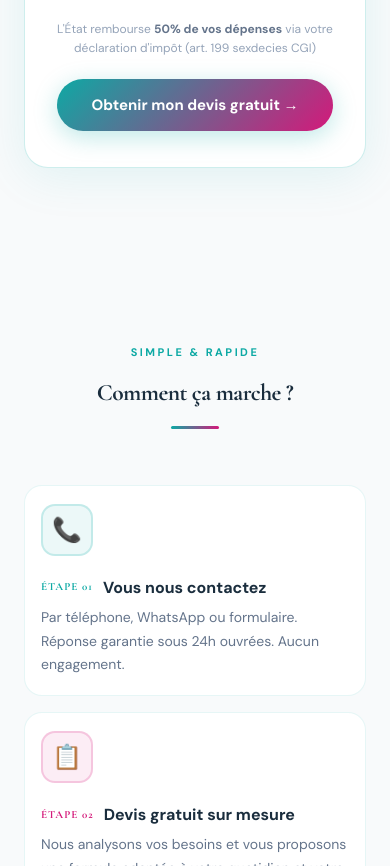
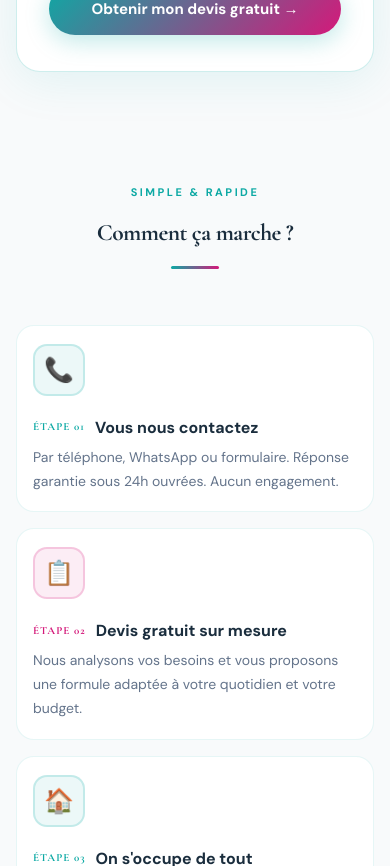
Before and after one commit to bullsmoneyfinance-beep/jmtd-site, a Next.js app: page / in a window 390 px wide. Shown: the part 5480-6346 px from the top of the page. Built offline with nearby package versions, Linux system fonts and the light colour scheme.

Commit message:
feat: optimisation mobile complete - padding, grilles, checklist, hero

```diff
--- a/app/globals.css
+++ b/app/globals.css
@@ -368,6 +368,36 @@ a { color: inherit; text-decoration: none; }
 
   /* Services grid */
   .services-grid { grid-template-columns: 1fr !important; }
+
+  /* QuickForm 2-col → 1-col */
+  .quick-form-grid { grid-template-columns: 1fr !important; gap: 12px !important; }
+
+  /* Checklist coaching page : sidebar → barre horizontale défilante */
+  .checklist-layout { grid-template-columns: 1fr !important; }
+  .checklist-rooms {
+    display: flex !important; flex-direction: row !important;
+    overflow-x: auto !important; padding: 8px !important; gap: 6px !important;
+    border-right: none !important;
+    border-bottom: 1px solid rgba(13,169,164,0.1) !important;
+    -webkit-overflow-scrolling: touch;
+  }
+  .checklist-rooms > button {
+    width: auto !important; min-width: 80px !important; flex-shrink: 0 !important;
+    padding: 8px 12px !important; border-left: none !important;
+    border-radius: 12px !important; gap: 6px !important;
+    border-bottom: 3px solid transparent !important;
+  }
+
+  /* Coach page — badge flottant & CTA */
+  .coach-float-badge { left: 8px !important; bottom: 16px !important; }
+  .coach-cta-inner { padding: 36px 20px !important; }
+
+  /* Pages internes — hero padding réduit */
+  .inner-hero { padding: 56px 16px 40px !important; }
+  .inner-section { padding: 56px 16px !important; }
+
+  /* Sections principales — espacement réduit sur mobile */
+  .main-section { padding-top: 56px !important; padding-bottom: 56px !important; padding-left: 16px !important; padding-right: 16px !important; }
 }
 
 @media (min-width: 769px) {
--- a/app/mentions-legales/page.jsx
+++ b/app/mentions-legales/page.jsx
@@ -75,7 +75,7 @@ const SECTIONS = [
 
 export default function MentionsLegalesPage() {
   return (
-    <section style={{ background: "#F8FAFB", padding: "80px 24px", minHeight: "80vh" }}>
+    <section className="main-section" style={{ background: "#F8FAFB", padding: "80px 24px", minHeight: "80vh" }}>
       <div style={{ maxWidth: 800, margin: "0 auto" }}>
         <div style={{ marginBottom: 48 }}>
           <div style={{ display: "inline-flex", alignItems: "center", gap: 8, background: `${T}10`, border: `1px solid ${T}28`, borderRadius: 30, padding: "5px 14px", marginBottom: 16 }}>
--- a/app/page.jsx
+++ b/app/page.jsx
@@ -95,7 +95,7 @@ function QuickForm() {
 
   return (
     <form onSubmit={submit} style={{ background: "#fff", border: `1.5px solid rgba(13,169,164,0.15)`, borderRadius: 24, padding: "36px 32px", boxShadow: "0 8px 48px rgba(13,169,164,0.08)" }}>
-      <div style={{ display: "grid", gridTemplateColumns: "1fr 1fr", gap: 14, marginBottom: 14 }}>
+      <div className="quick-form-grid" style={{ display: "grid", gridTemplateColumns: "1fr 1fr", gap: 14, marginBottom: 14 }}>
         <div>
           <label style={{ display: "block", fontSize: 12, fontWeight: 600, color: TEXT2, marginBottom: 6, textTransform: "uppercase", letterSpacing: 0.5 }}>Nom *</label>
           <input className="form-input" placeholder="Marie Dupont" value={form.nom} onChange={e => setForm(f => ({ ...f, nom: e.target.value }))} required />
@@ -284,7 +284,7 @@ export default function HomePage() {
       </section>
 
       {/* ──── NOS SERVICES ──── */}
-      <section style={{ background: "#fff", padding: "88px 24px" }}>
+      <section className="main-section" style={{ background: "#fff", padding: "88px 24px" }}>
         <div style={{ maxWidth: 1100, margin: "0 auto" }}>
           <div className="reveal" style={{ textAlign: "center", marginBottom: 60 }}>
             <div style={{ fontSize: 11, fontWeight: 700, color: T, textTransform: "uppercase", letterSpacing: 2.5, marginBottom: 14 }}>Nos prestations</div>
@@ -325,7 +325,7 @@ export default function HomePage() {
       </section>
 
       {/* ──── CALCULATEUR ──── */}
-      <section style={{ background: "#F8FAFB", padding: "88px 24px" }}>
+      <section className="main-section" style={{ background: "#F8FAFB", padding: "88px 24px" }}>
         <div className="calc-grid" style={{ maxWidth: 1100, margin: "0 auto", display: "grid", gridTemplateColumns: "repeat(auto-fit, minmax(300px, 1fr))", gap: 64, alignItems: "center" }}>
           <div className="reveal">
             <div style={{ fontSize: 11, fontWeight: 700, color: T, textTransform: "uppercase", letterSpacing: 2.5, marginBottom: 14 }}>Crédit d&apos;impôt</div>
@@ -347,7 +347,7 @@ export default function HomePage() {
       </section>
 
       {/* ──── COMMENT ÇA MARCHE ──── */}
-      <section style={{ background: "#F8FAFB", padding: "88px 24px" }}>
+      <section className="main-section" style={{ background: "#F8FAFB", padding: "88px 24px" }}>
         <div style={{ maxWidth: 900, margin: "0 auto" }}>
           <div className="reveal" style={{ textAlign: "center", marginBottom: 56 }}>
             <div style={{ fontSize: 11, fontWeight: 700, color: T, textTransform: "uppercase", letterSpacing: 2.5, marginBottom: 14 }}>Simple & rapide</div>
@@ -381,7 +381,7 @@ export default function HomePage() {
       </section>
 
       {/* ──── TÉMOIGNAGES ──── */}
-      <section style={{ background: "#fff", padding: "88px 24px" }}>
+      <section className="main-section" style={{ background: "#fff", padding: "88px 24px" }}>
         <div style={{ maxWidth: 1100, margin: "0 auto" }}>
           <div className="reveal" style={{ textAlign: "center", marginBottom: 56 }}>
             <div style={{ fontSize: 11, fontWeight: 700, color: T, textTransform: "uppercase", letterSpacing: 2.5, marginBottom: 14 }}>Avis clients</div>
@@ -451,7 +451,7 @@ export default function HomePage() {
       </section>
 
       {/* ──── FAQ ──── */}
-      <section style={{ background: "#fff", padding: "88px 24px" }}>
+      <section className="main-section" style={{ background: "#fff", padding: "88px 24px" }}>
         <div style={{ maxWidth: 800, margin: "0 auto" }}>
           <div className="reveal" style={{ textAlign: "center", marginBottom: 56 }}>
             <div style={{ fontSize: 11, fontWeight: 700, color: T, textTransform: "uppercase", letterSpacing: 2.5, marginBottom: 14 }}>Questions fréquentes</div>
@@ -478,7 +478,7 @@ export default function HomePage() {
       </section>
 
       {/* ──── CTA FINAL ──── */}
-      <section style={{ background: "#F8FAFB", padding: "88px 24px" }}>
+      <section className="main-section" style={{ background: "#F8FAFB", padding: "88px 24px" }}>
         <div style={{ maxWidth: 660, margin: "0 auto" }}>
           <div className="reveal" style={{ textAlign: "center", marginBottom: 44 }}>
             <div style={{ fontSize: 11, fontWeight: 700, color: T, textTransform: "uppercase", letterSpacing: 2.5, marginBottom: 14 }}>Commencez maintenant</div>
--- a/app/politique-confidentialite/page.jsx
+++ b/app/politique-confidentialite/page.jsx
@@ -12,7 +12,7 @@ export const metadata = {
 
 export default function PolitiqueConfidentialitePage() {
   return (
-    <section style={{ background: "#F8FAFB", padding: "80px 24px", minHeight: "80vh" }}>
+    <section className="main-section" style={{ background: "#F8FAFB", padding: "80px 24px", minHeight: "80vh" }}>
       <div style={{ maxWidth: 800, margin: "0 auto" }}>
         <div style={{ marginBottom: 48 }}>
           <div style={{ display: "inline-flex", alignItems: "center", gap: 8, background: `${T}10`, border: `1px solid ${T}28`, borderRadius: 30, padding: "5px 14px", marginBottom: 16 }}>
--- a/app/services/page.jsx
+++ b/app/services/page.jsx
@@ -25,7 +25,7 @@ export default function ServicesPage() {
   return (
     <>
       {/* Hero */}
-      <section style={{ background: "#fff", padding: "88px 24px 64px", textAlign: "center", position: "relative", overflow: "hidden" }}>
+      <section className="inner-hero" style={{ background: "#fff", padding: "88px 24px 64px", textAlign: "center", position: "relative", overflow: "hidden" }}>
         <div style={{ position: "absolute", top: -80, right: "8%", width: 400, height: 400, borderRadius: "50%", background: `radial-gradient(circle, ${T}14, transparent 70%)`, filter: "blur(60px)", animation: "floatOrb 14s ease-in-out infinite", pointerEvents: "none" }} />
         <div style={{ position: "absolute", bottom: -60, left: "5%", width: 320, height: 320, borderRadius: "50%", background: `radial-gradient(circle, ${P}10, transparent 70%)`, filter: "blur(60px)", animation: "floatOrbSlow 16s ease-in-out infinite", pointerEvents: "none" }} />
 
@@ -48,7 +48,7 @@ export default function ServicesPage() {
       </section>
 
       {/* Services list */}
-      <section style={{ background: "#F8FAFB", padding: "80px 24px" }}>
+      <section className="main-section" style={{ background: "#F8FAFB", padding: "80px 24px" }}>
         <div style={{ maxWidth: 1100, margin: "0 auto", display: "flex", flexDirection: "column", gap: 80 }}>
           {SERVICES.map((s, i) => (
             <div key={s.id} id={s.id} className="reveal"
```
Also changed, not shown: app/coach/page.jsx (+5 -5 lines), app/coaching/page.jsx (+7 -7 lines).
